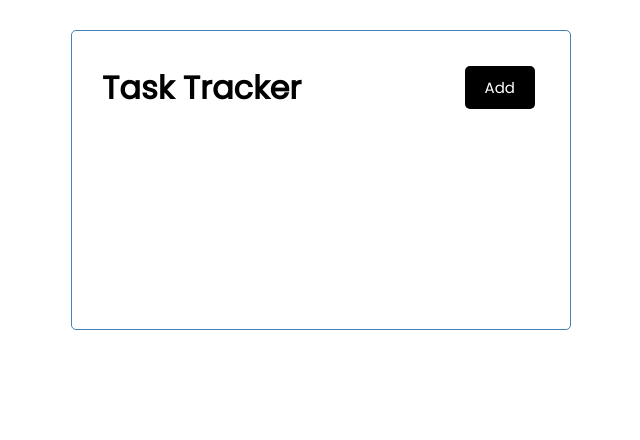
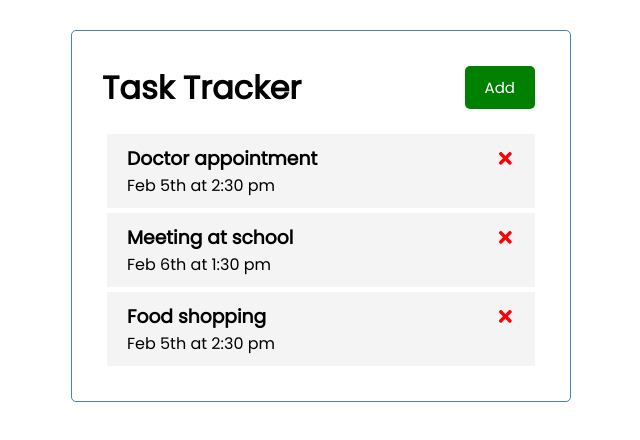
Before and after one commit to MariaMarL/first_to-do_app, a React (Create React App) app: page / in a window 1280 px wide. Shown: the top 440 px of the page, without its empty margins (319-959 px from the left). Built offline with nearby package versions, Linux system fonts and the light colour scheme.

Commit message:
create button, task and tasks components

```diff
--- a/package.json
+++ b/package.json
@@ -8,6 +8,7 @@
     "@testing-library/user-event": "^13.5.0",
     "react": "^18.1.0",
     "react-dom": "^18.1.0",
+    "react-icons": "^4.3.1",
     "react-scripts": "5.0.1",
     "web-vitals": "^2.1.4"
   },
--- a/src/App.js
+++ b/src/App.js
@@ -1,9 +1,34 @@
 import Header from "./components/Header";
+import Tasks from "./components/Tasks";
+import {useState} from 'react';
+
 function App() {
+  const [tasks, setTasks] = useState([
+    {
+      id:1,
+      text:'Doctor appointment',
+      day: 'Feb 5th at 2:30 pm',
+      reminder: true,
+    },
+    {
+      id:2,
+      text:'Meeting at school',
+      day: 'Feb 6th at 1:30 pm',
+      reminder: true,
+    },
+    {
+      id:3,
+      text:'Food shopping',
+      day: 'Feb 5th at 2:30 pm',
+      reminder: false,
+    }
+  ])
+
 
   return (
     <div className="container">
-      <Header />
+      <Header/>
+      <Tasks  tasks={tasks}/>
     </div>
   );
 }
--- /dev/null
+++ b/src/components/Button.js
@@ -0,0 +1,24 @@
+import PropTypes from 'prop-types';
+const Button = ({color, text, onClick}) => {
+
+
+  return (
+  <button
+        onClick={onClick}
+        style={{ backgroundColor: color}}
+        className='btn'>
+        {text}
+    </button>
+  )
+}
+Button.defaultProps={
+   color: 'steelblue'
+}
+
+Button.propTypes = {
+    text:PropTypes.string,
+    color: PropTypes.string,
+    onClick: PropTypes.func,
+}
+
+export default Button
--- a/src/components/Header.js
+++ b/src/components/Header.js
@@ -1,10 +1,16 @@
 import PropTypes from 'prop-types'
+import Button from './Button'
 
 const Header = ({title}) => {
+
+    const onClick = () => {
+        console.log('Click')
+    }
+
   return (
     <header className='header'>
         <h1>{title}</h1>
-        <button className='btn'>Add</button>
+        <Button color='green' text='Add' onClick={onClick}/>
     </header>
   )
 }
--- /dev/null
+++ b/src/components/Task.js
@@ -0,0 +1,14 @@
+import {FaTimes} from 'react-icons/fa';
+
+const Task = ({task}) => {
+  return (
+    <div className="task">
+        <h3>
+            {task.text} <FaTimes style={{color: 'red', cursor:'pointer'}} />
+        </h3>
+        <p>{task.day}</p>
+    </div>
+  )
+}
+
+export default Task
--- /dev/null
+++ b/src/components/Tasks.js
@@ -0,0 +1,14 @@
+import Task from './Task'
+
+const Tasks = ({tasks}) => {
+
+  return (
+    <>
+    {tasks.map((task)=>(
+    <Task key = {task.id} task={task}/>
+    ))}
+    </>
+  )
+}
+
+export default Tasks
```
Also changed, not shown: 1 other file (tests, documents, lock files or other folders).
